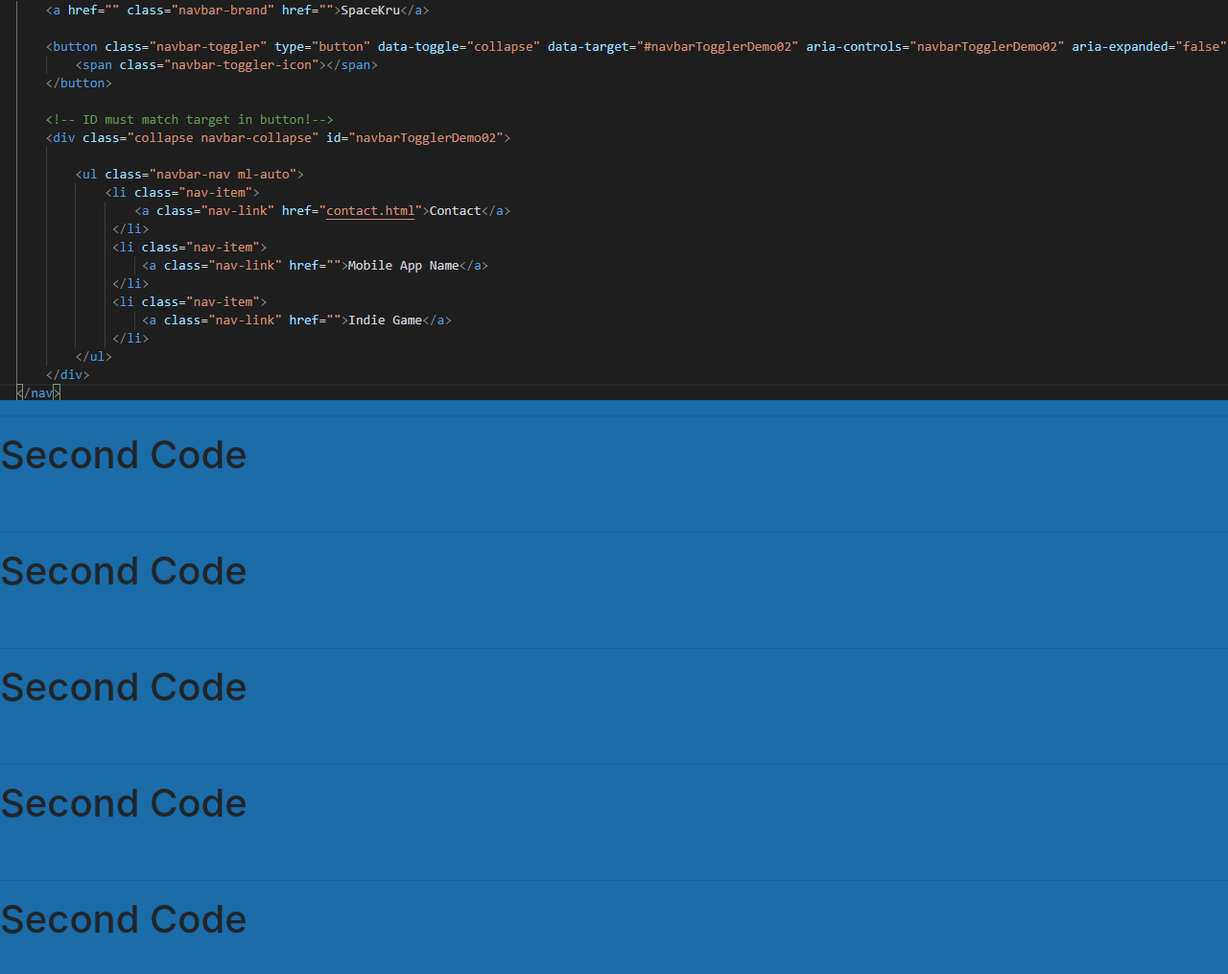
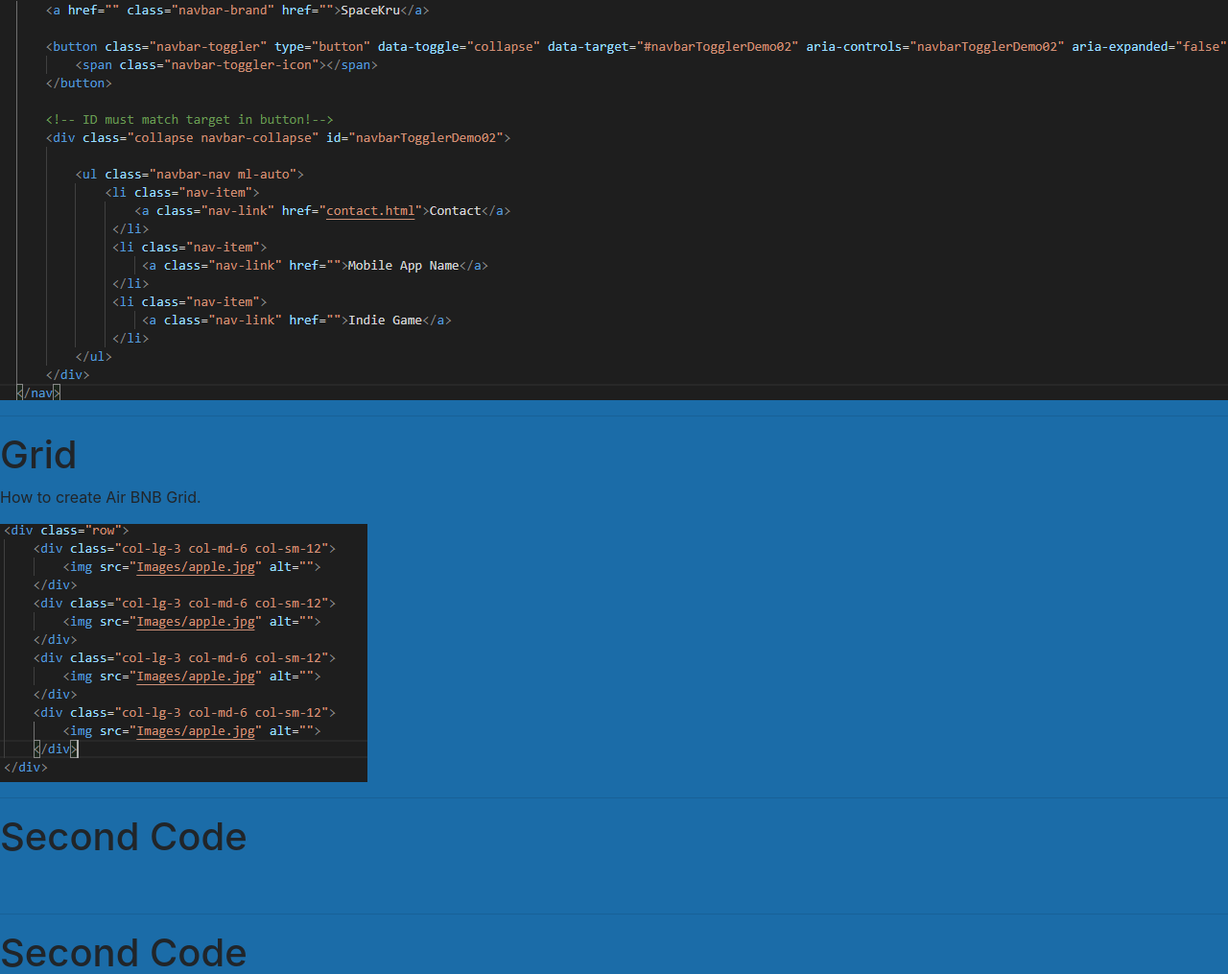
Before and after one commit to Cataclystr/Wraijin, a plain HTML site: page bootstrap.html in a window 1280 px wide. Shown: the part 250-1265 px from the top of the page at 96% size. Drawn offline with nearby package versions, Linux system fonts and the light colour scheme.

Commit message:
Add files via upload

```diff
--- a/bootstrap.html
+++ b/bootstrap.html
@@ -20,9 +20,9 @@
     <img src="Images/navbar.png" alt="">
     <hr>
 
-    <h1>Second Code</h1>
-    <p></p>
-    <img src="" alt="">
+    <h1>Grid</h1>
+    <p>How to create Air BNB Grid.</p>
+    <img src="Images/grid.png" alt="">
     <hr>
 
     <h1>Second Code</h1>
```
Also changed, not shown: Images/grid.png (added).
